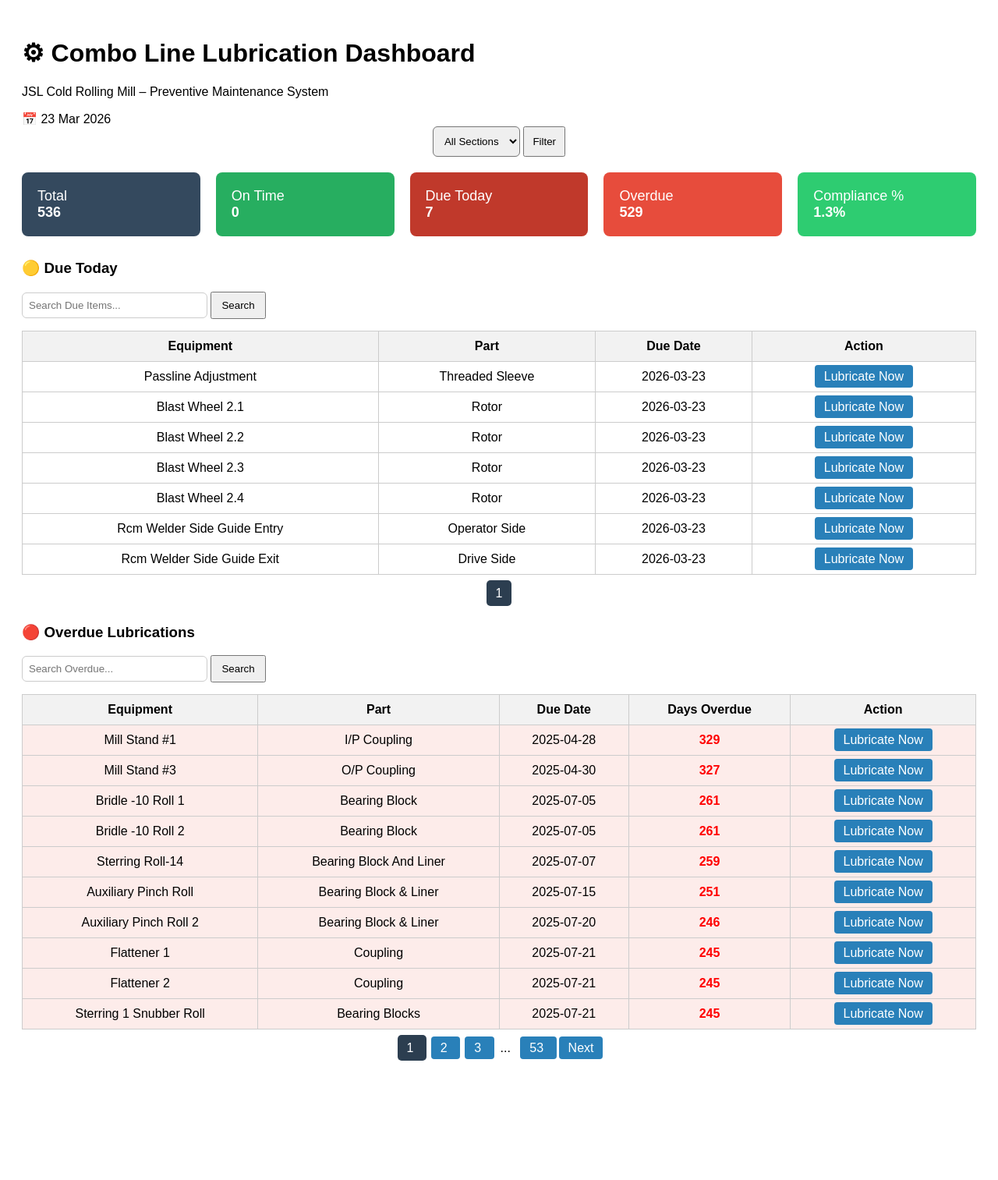
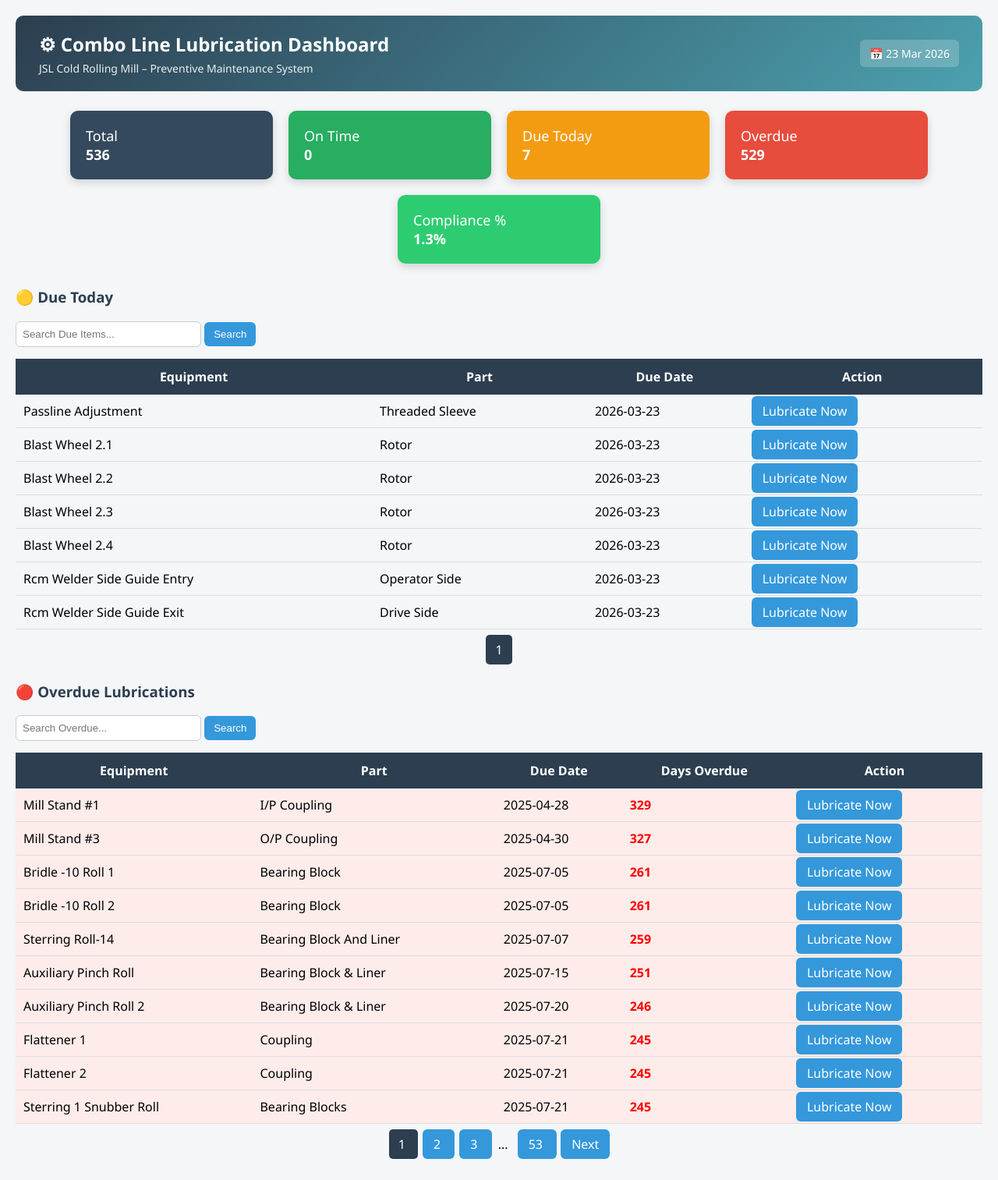
Before and after one commit to Ruchi11092002/lubrication-app, a Flask app: page /dashboard-ui in a window 1280 px wide. Shown: the whole page at 78% size. Before the commit the page ends 1360 px from the top, so only its background shows below. Run offline with Flask 3, Linux system fonts and the light colour scheme.

Commit message:
Connected CSS and fixed UI to professional layout

```diff
--- a/app.py
+++ b/app.py
@@ -173,7 +173,6 @@ def dashboard_ui():
 
     due_search = request.args.get('due_search', '').lower()
     overdue_search = request.args.get('overdue_search', '').lower()
-    section_filter = request.args.get('section', '')
     lubrications = LubricationMaster.query.filter_by(is_active=True).all()
 
 
@@ -186,9 +185,6 @@ def dashboard_ui():
 
     for l in lubrications:
         status, next_due_date, days_overdue = get_lubrication_status(l)
-        if section_filter:
-            if section_filter.lower() not in l.equipment_name.lower():
-                continue
         if status == "ON_TIME":
             on_time += 1
 
@@ -198,10 +194,6 @@ def dashboard_ui():
 
             if due_search:
                 if due_search not in l.equipment_name.lower() and due_search not in l.part_name.lower():
-                    match = False
-
-            if section_filter:
-                if section_filter.lower() not in l.equipment_name.lower():
                     match = False
 
             if not match:
@@ -224,12 +216,6 @@ def dashboard_ui():
             if overdue_search:
                 if overdue_search not in l.equipment_name.lower() and overdue_search not in l.part_name.lower():
                     match = False
-
-            # ✅ Apply section filter safely
-            if section_filter:
-                if section_filter.lower() not in l.equipment_name.lower():
-                    match = False
-
             if not match:
                 continue
 
--- a/static/style.css
+++ b/static/style.css
@@ -171,3 +171,31 @@ a.button:hover {
     color: white;
     text-decoration: none;
 }
+
+body {
+    background: #f4f6f8;
+}
+
+h3 {
+    margin-top: 30px;
+    color: #2c3e50;
+}
+
+input[type="text"] {
+    padding: 8px;
+    border-radius: 6px;
+    border: 1px solid #ccc;
+}
+
+button {
+    padding: 8px 12px;
+    border-radius: 6px;
+    border: none;
+    background: #3498db;
+    color: white;
+    cursor: pointer;
+}
+
+button:hover {
+    background: #1d6fa5;
+}
--- a/templates/dashboard.html
+++ b/templates/dashboard.html
@@ -2,47 +2,7 @@
 <html>
 <head>
     <title>Combo Line Lubrication Monitoring Dashboard</title>
-    <style>
-        body {
-            font-family: Arial;
-            padding: 20px;
-        }
-        .cards {
-            display: flex;
-            gap: 20px;
-            margin-bottom: 30px;
-        }
-        .card {
-            padding: 20px;
-            border-radius: 8px;
-            width: 200px;
-            color: white;
-            font-size: 18px;
-        }
-        .total { background: #34495e; }
-        .ontime { background: #27ae60; }
-        .due { background: #c0392b; }
-
-        table {
-            width: 100%;
-            border-collapse: collapse;
-        }
-        th, td {
-            border: 1px solid #ccc;
-            padding: 10px;
-            text-align: center;
-        }
-        th {
-            background: #f2f2f2;
-        }
-        a.button {
-            padding: 6px 12px;
-            background: #2980b9;
-            color: white;
-            text-decoration: none;
-            border-radius: 4px;
-        }
-    </style>
+    <link rel="stylesheet" href="{{ url_for('static', filename='style.css') }}">
 </head>
 <body>
 
@@ -60,17 +20,6 @@
     </div>
 </div>
 
-<form method="GET" style="text-align:center; margin-bottom:20px;">
-
-    <select name="section" style="padding:10px; border-radius:6px;">
-        <option value="">All Sections</option>
-        <option value="Entry">Entry</option>
-        <option value="Exit">Exit</option>
-        <option value="Furnace">Furnace</option>
-    </select>
-
-    <button type="submit" style="padding:10px;">Filter</button>
-</form>
 
 <!-- cards below -->
 <div class="cards">
```
